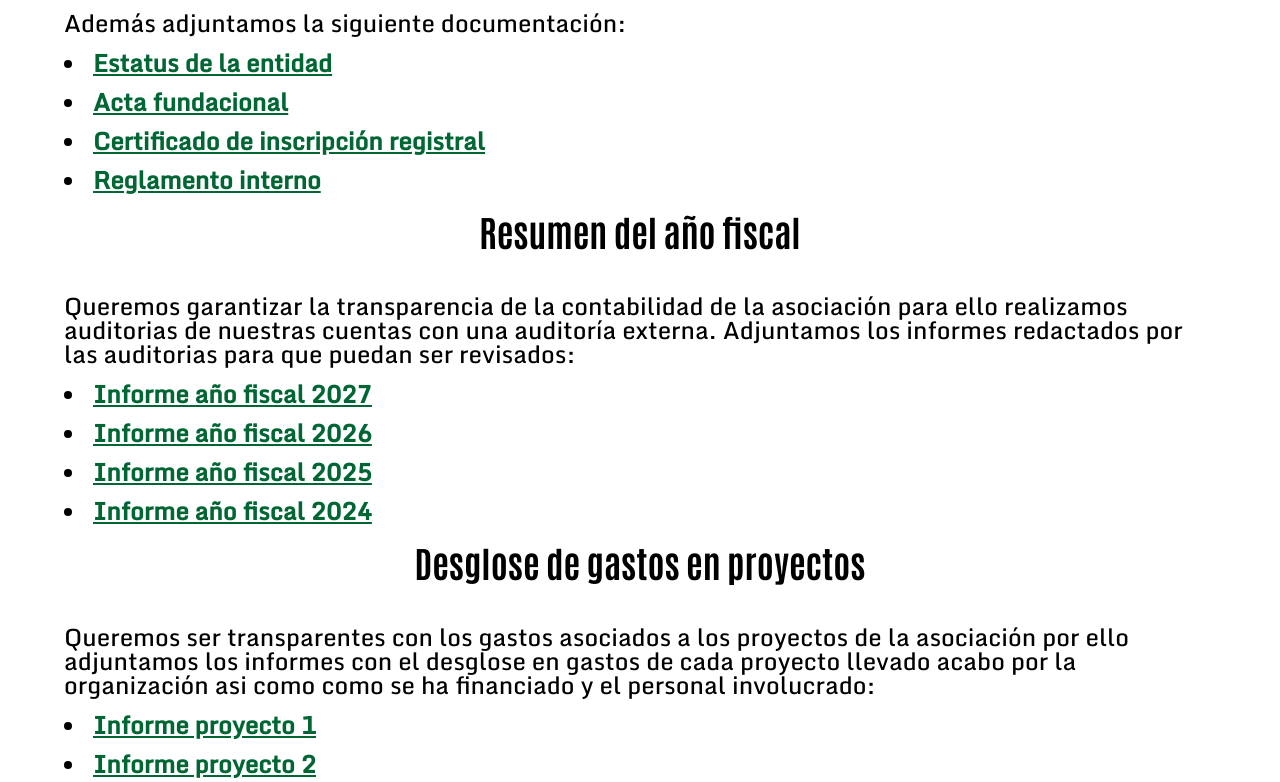
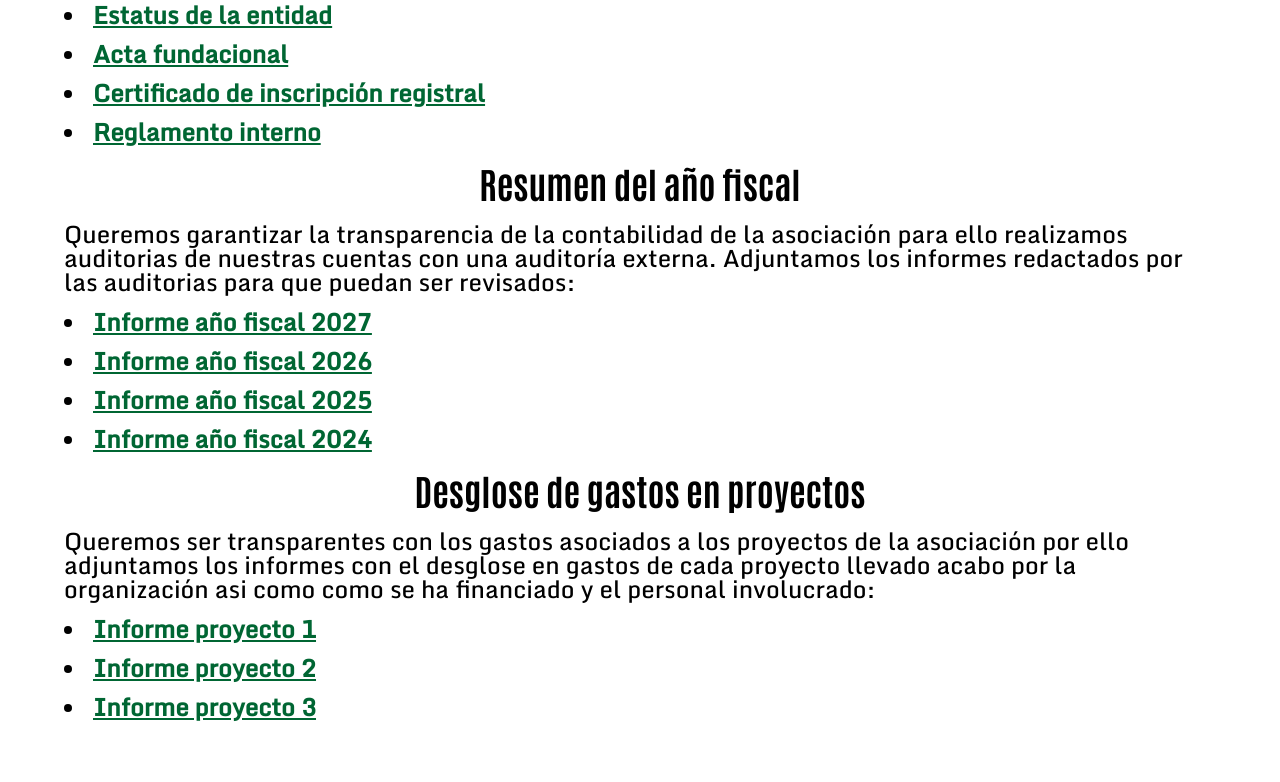
Before and after one commit to Tenvid/AuxiliumFundacionWeb, a React (Vite) app in the folder AuxilliumWeb/frontend/auxilium-web/: page /transparency in a window 1280 px wide. Shown: the part 1040-1822 px from the top of the page. After the commit the page ends 1766 px from the top, so only its background shows below. Built offline with nearby package versions, Linux system fonts and the light colour scheme.

Commit message:
style(transparency_page): remove margins in titles

```diff
--- a/AuxilliumWeb/frontend/auxilium-web/src/pages/transparency-page/TransparencyPage.module.css
+++ b/AuxilliumWeb/frontend/auxilium-web/src/pages/transparency-page/TransparencyPage.module.css
@@ -13,7 +13,7 @@ li a {
   text-align: center;
   /* font-size: 2.25rem; */
   font-size: clamp(1.25rem, 3vw, 3rem);
-  margin-bottom: 5vh;
+  margin-bottom: 2vh;
 }
 
 .bodyWrapper {
@@ -24,7 +24,7 @@ li a {
   font-family: Antonio;
   font-size: clamp(1.5rem, 3vw, 2.25rem);
   /* font-size: 2em; */
-  margin-bottom: 5vh;
+  margin-bottom: 2vh;
   margin-top: 1vh;
 }
 
@@ -56,6 +56,6 @@ li a {
   }
 
   .transparencyParagraph {
-    margin-bottom: 5vh;
+    margin-bottom: 2vh;
   }
 }
```
